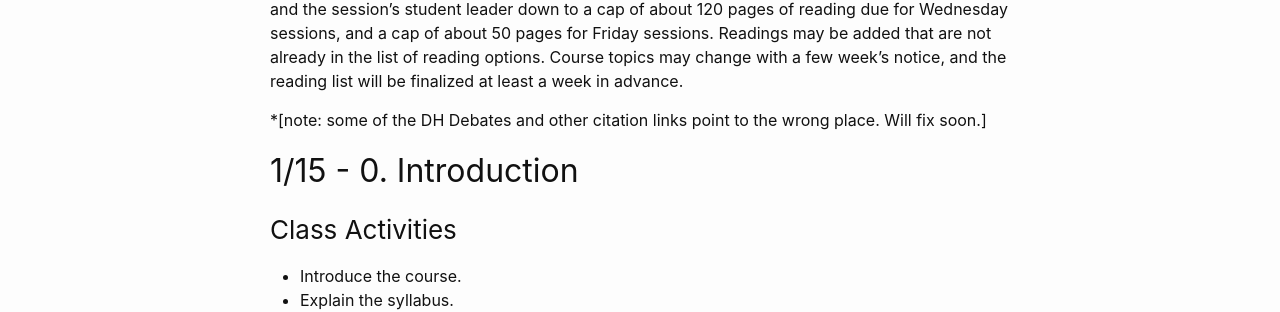
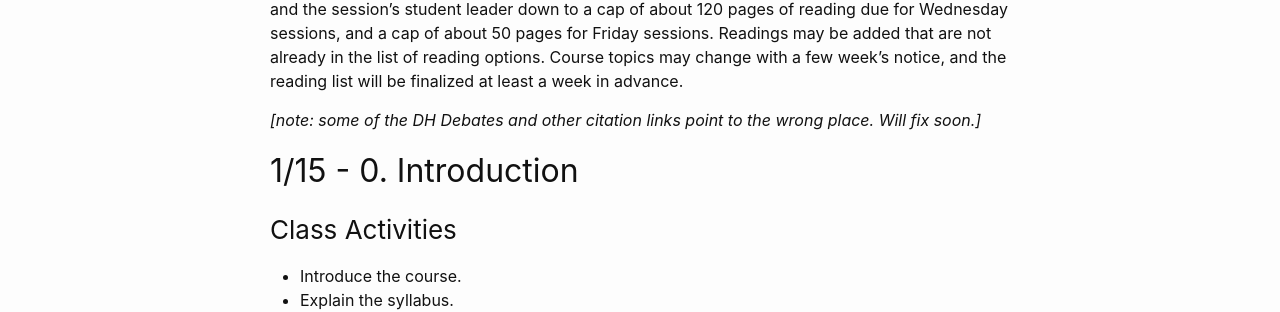
Before and after one commit to scottbot/IntroDH2020, a Jekyll site: the page built from schedule.md, in a window 1280 px wide and 900 px high. Shown: the part 191-503 px from the top of the window. Built offline with Jekyll 4.4.1, drawn with Linux system fonts in a browser that asks for light colours.

```diff
--- a/schedule.md
+++ b/schedule.md
@@ -6,7 +6,7 @@ permalink: /schedule/
 
 The below schedule is *tentative* and *evolving*. Reading option lists will be culled by the instructor and the session's student leader down to a cap of about 120 pages of reading due for Wednesday sessions, and a cap of about 50 pages for Friday sessions. Readings may be added that are not already in the list of reading options. Course topics may change with a few week's notice, and the reading list will be finalized at least a week in advance.
 
-*[note: some of the DH Debates and other citation links point to the wrong place. Will fix soon.]
+*[note: some of the DH Debates and other citation links point to the wrong place. Will fix soon.]*
 
 ## 1/15 - 0. Introduction
 ### Class Activities
```
